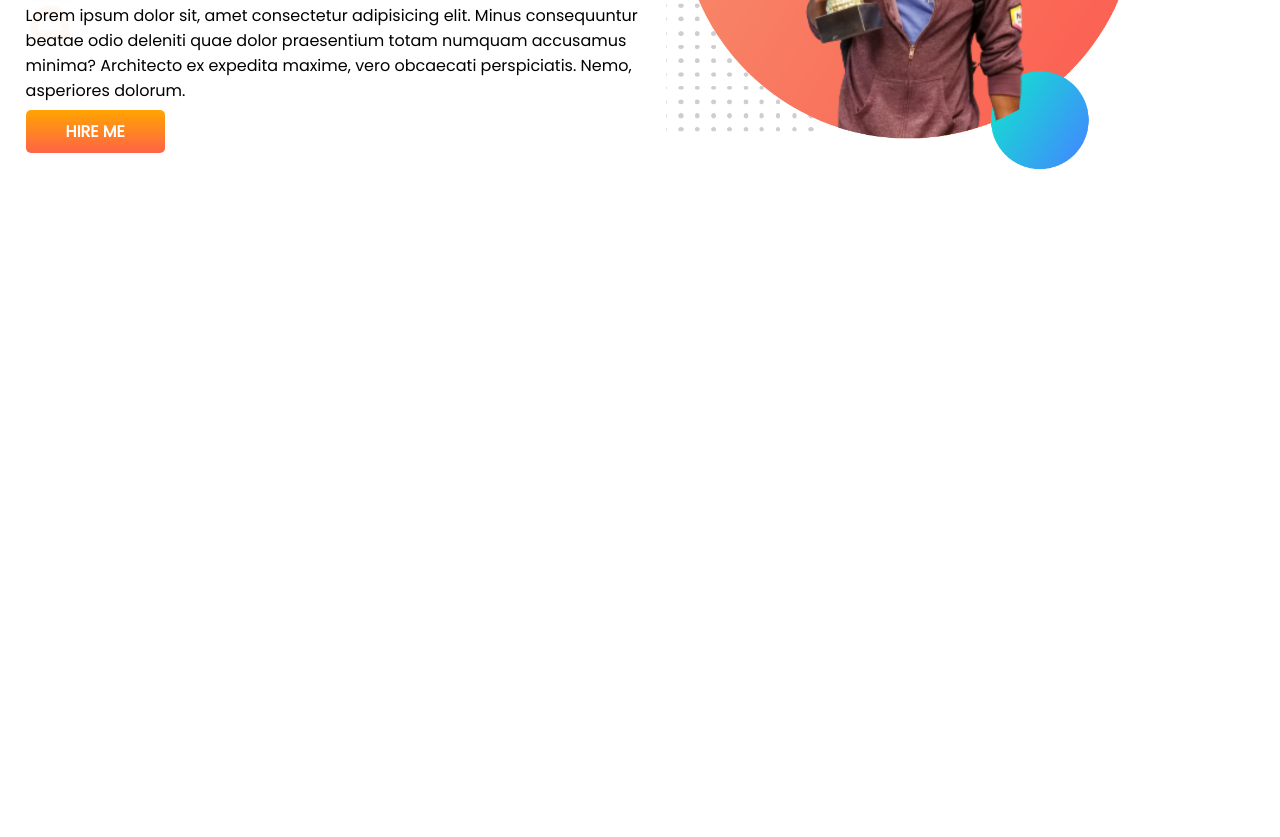
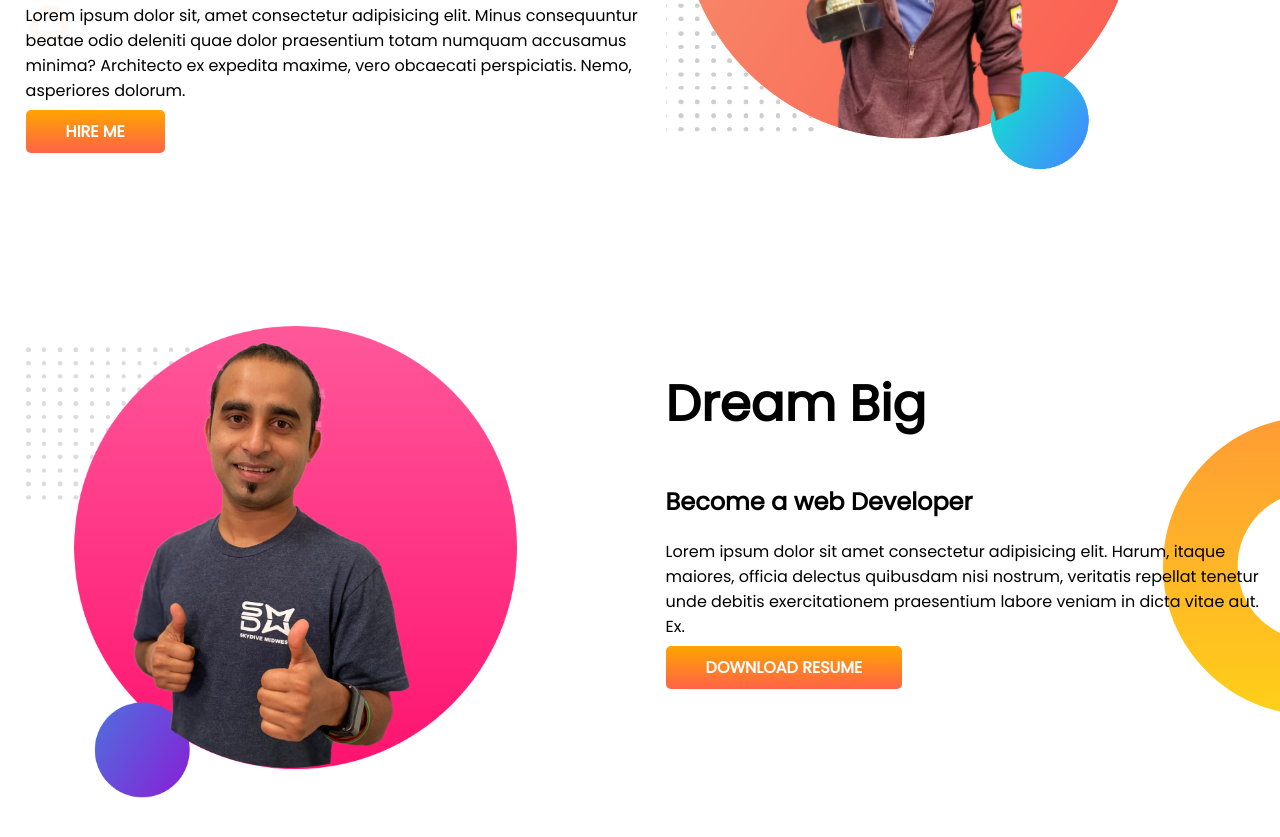
Before and after one commit to Ashik220/developer-portfolio, a plain HTML site: page index.html in a window 1280 px wide. Shown: the part 319-1156 px from the top of the page. Before the commit the page ends 800 px from the top, so only its background shows below. Drawn offline with Linux system fonts and the light colour scheme.

Commit message:
dream-big added

```diff
--- a/index.html
+++ b/index.html
@@ -25,6 +25,19 @@
     </div>
     <div class="half-width"><img src="images/jhankar-bg.png" alt="Jhankar"></div>
   </section>
+  <section class="dream-big">
+    <div class="half-width">
+      <img src="images/jhankar2.png" alt="Jhanker 2">
+    </div>
+    <div class="half-width">
+      <h1>Dream Big</h1>
+      <h2>Become a web Developer</h2>
+      <p>Lorem ipsum dolor sit amet consectetur adipisicing elit. Harum, itaque maiores, officia delectus quibusdam nisi
+        nostrum, veritatis repellat tenetur unde debitis exercitationem praesentium labore veniam in dicta vitae aut.
+        Ex.</p>
+      <a class="link-button" target="_blank" href="">DOWNLOAD RESUME</a>
+    </div>
+  </section>
 </body>
 
 </html>
--- a/style.css
+++ b/style.css
@@ -10,6 +10,7 @@ h1{
 }
 section{
   display:flex;
+  margin-bottom: 150px;
 }
 .half-width {
   width: 50%;
@@ -30,3 +31,8 @@ section{
   background-image: url(images/top-banner.png);
   background-repeat: no-repeat ;
 }
+.dream-big{
+  background-image: url(images/dream-bg.png);
+  background-repeat: no-repeat;
+  background-position: right;
+}
```
